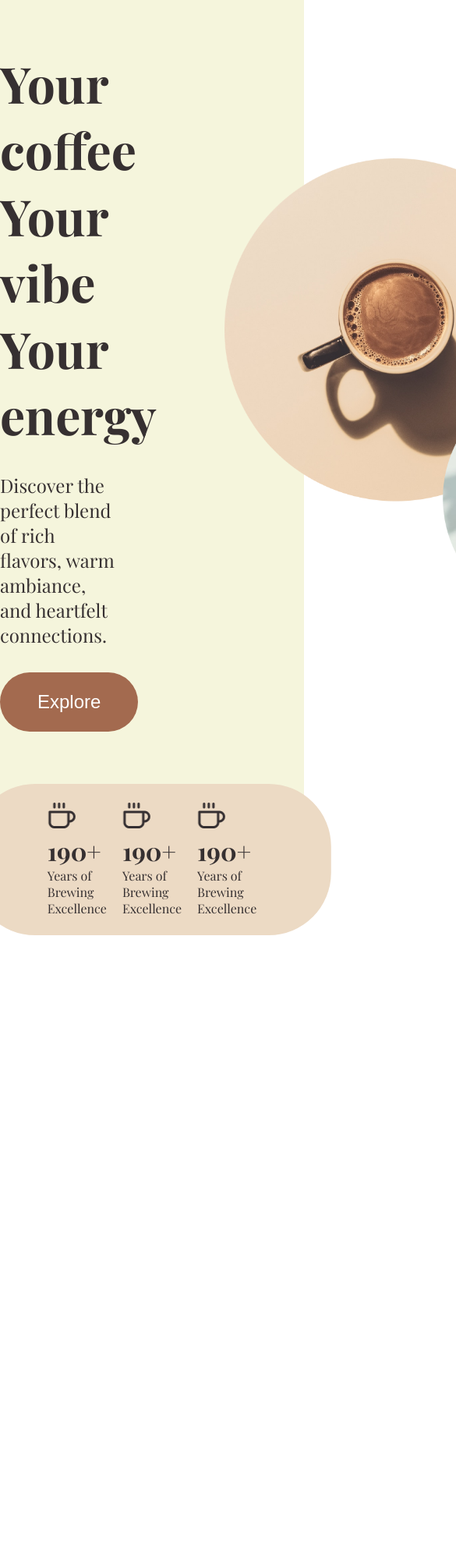
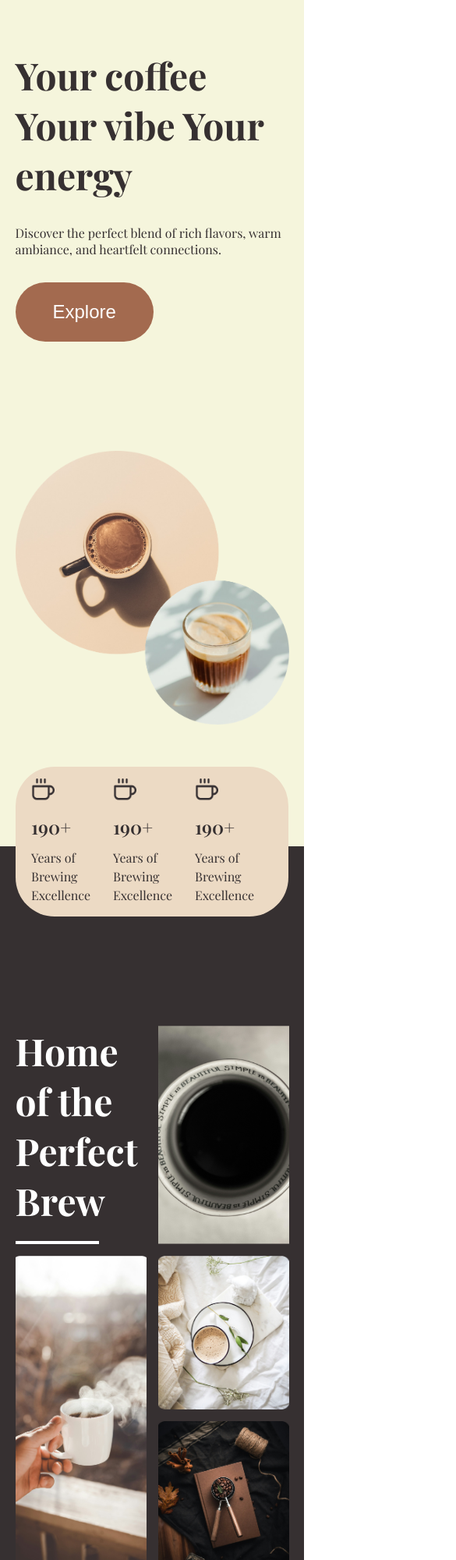
Before and after one commit to Iftekhar-Anamul/Coffe-Shop, a plain HTML site: page index.html in a window 390 px wide. Shown: the top 2000 px of the page at 78% size, 585 px wide, since content can reach past the window. Before the commit the page ends 1199 px from the top, so only its background shows below. Drawn offline with nearby package versions, Linux system fonts and the light colour scheme; a web font is replaced by a local one.

Commit message:
gallery section added and maked it totally responsive

```diff
--- /dev/null
+++ b/css/media.css
@@ -0,0 +1,119 @@
+/*  X-Small devices (portrait phones, less than 576px) */
+@media only screen and (min-width: 0px) and (max-width: 574.98px) {
+  .container {
+    max-width: 90%;
+  }
+  .hero-section {
+    flex-direction: column;
+  }
+  .hero-content {
+    max-width: 100%;
+  }
+  .hero-content h1 {
+    font-size: var(--heading-2);
+  }
+  .hero-content .hero-p {
+    font-size: var(--primary-body);
+  }
+  .hero-img {
+    width: 100%;
+  }
+  .achievements {
+    width: 350px;
+    gap: 5px;
+    padding: 15px 20px;
+    bottom: -90px;
+    border-radius: 50px;
+  }
+  .achievements h3 {
+    font-size: var(--sub-body);
+  }
+  .achievements > p {
+    font-size: var(--primary-body);
+  }
+  .image-gallery-section {
+    grid-template-columns: repeat(2, 1fr);
+  }
+}
+
+/* Small devices (landscape phones, less than 768px) */
+@media only screen and (min-width: 575px) and (max-width: 767.98px) {
+  .container {
+    max-width: 90%;
+  }
+  .hero-section {
+    flex-direction: column;
+  }
+  .hero-content {
+    max-width: 100%;
+  }
+  .hero-img {
+    width: 100%;
+  }
+  .achievements {
+    width: 480px;
+    gap: 10px;
+    padding: 25px 40px;
+    bottom: -90px;
+  }
+  .image-gallery-section {
+    grid-template-columns: repeat(2, 1fr);
+  }
+}
+
+/* Medium devices (tablets, less than 992px) */
+@media only screen and (min-width: 768px) and (max-width: 990.98px) {
+  .container {
+    max-width: 85%;
+  }
+  .hero-section {
+    flex-direction: column;
+  }
+  .hero-content {
+    max-width: 100%;
+  }
+  .hero-img {
+    width: 100%;
+  }
+  .achievements {
+    /* width: 300px; */
+    bottom: -6%;
+  }
+}
+
+/* Large devices (desktops, less than 1200px) */
+@media only screen and (min-width: 991px) and (max-width: 1198.98px) {
+  .container {
+    max-width: 80%;
+  }
+  .hero-section {
+    gap: 50px;
+  }
+  /* .hero-content {
+    width: 50%;
+  }
+  .hero-img {
+    width: 50%;
+  } */
+  .hero-coffee-img {
+    width: 570px;
+  }
+}
+
+/* X-Large devices (large desktops, less than 1400px) */
+@media only screen and (min-width: 1199px) and (max-width: 1399.98px) {
+  .hero-section {
+    gap: 100px;
+  }
+  .hero-coffee-img {
+    width: 100%;
+  }
+  .hero-coffee-img > img {
+    width: 100%;
+  }
+}
+/* @media only screen and (min-width: 1400px) and (max-width: 2000px) {
+    .hero-content {
+      width: 28%;
+    }
+  } */
--- a/css/style.css
+++ b/css/style.css
@@ -21,7 +21,7 @@ body {
   font-family: "Playfair Display", serif;
 }
 .container {
-  max-width: 1200px;
+  max-width: 80%;
   margin: 0 auto;
 }
 h1 {
@@ -56,7 +56,7 @@ h3 {
   justify-content: space-between;
 }
 .hero-content {
-  max-width: 38%;
+  max-width: 40%;
   display: flex;
   flex-direction: column;
   gap: 32px;
@@ -79,18 +79,21 @@ h3 {
   background-color: var(--black);
 }
 .hero-img {
-  width: 62%;
+  width: 60%;
 }
-.hero-img img {
-  width: 592px;
+/* .hero-coffee-img {
+  width: 600px;
+} */
+.hero-coffee-img > img {
+  width: 100%;
+  height: 100%;
 }
-
-.Achievements {
-  max-width: 700px;
+.achievements {
+  width: 600px;
   background-color: #ecdac4;
   display: flex;
   align-items: center;
-  gap: 20px;
+  gap: 40px;
   justify-content: space-between;
   padding: 24px 96px;
   border-radius: 80px;
@@ -100,5 +103,62 @@ h3 {
   transform: translateX(-50%);
   /* display: none; */
 }
+.achievement {
+  display: flex;
+  flex-direction: column;
+  gap: 4px;
+}
+.achievement img {
+  width: 30px;
+  height: 30px;
+}
+.achievement > h3 {
+  font-weight: 600;
+  line-height: 48px;
+}
+.achievement > p {
+  line-height: 24px;
+}
 
 /* hero section ends here */
+
+/* image gallery section start here */
+.gallery-container {
+  width: 90%;
+  margin: 0 auto;
+}
+#gallery {
+  background-color: var(--black);
+  padding: 230px 0 105px 0;
+}
+
+.image-gallery-section {
+  display: grid;
+  grid-template-columns: repeat(5, 1fr);
+  gap: 15px;
+  grid-auto-flow: dense;
+}
+/* .gallery {
+  width: 100%;
+} */
+.gallery > img {
+  width: 100%;
+  height: 100%;
+  object-fit: cover;
+}
+.vertical {
+  grid-row: span 2;
+}
+.gallery-text-1 {
+  width: 80%;
+  align-content: center;
+}
+.gallery-text-2 {
+  width: 80%;
+}
+.gallery > span {
+  border: 2px solid var(--white);
+  display: flex;
+  margin-top: 20px;
+  width: 80%;
+}
--- a/index.html
+++ b/index.html
@@ -5,6 +5,7 @@
     <meta name="viewport" content="width=device-width, initial-scale=1.0" />
     <title>ICU Assignment</title>
     <link rel="stylesheet" href="css/style.css" />
+    <link rel="stylesheet" href="css/media.css" />
   </head>
   <body>
     <main>
@@ -20,33 +21,88 @@
               <button class="btn">Explore</button>
             </div>
             <div class="hero-img">
-              <img src="assets/images/Hero-images.png" alt="" />
+              <div class="hero-coffee-img">
+                <img src="assets/images/Hero-images.png" alt="" />
+              </div>
             </div>
           </div>
         </div>
         <!-- Achievements -->
-        <div class="Achievements">
+        <div class="achievements">
           <!-- single achievement 1 -->
           <div class="achievement">
-            <img src="assets/images/coffee-icon.png" alt="" />
+            <div class="ach-img">
+              <img src="assets/images/coffee-icon.png" alt="" />
+            </div>
             <h3>190+</h3>
             <p>Years of Brewing Excellence</p>
           </div>
           <!-- single achievement 2 -->
           <div class="achievement">
-            <img src="assets/images/coffee-icon.png" alt="" />
+            <div class="ach-img">
+              <img src="assets/images/coffee-icon.png" alt="" />
+            </div>
             <h3>190+</h3>
             <p>Years of Brewing Excellence</p>
           </div>
           <!-- single achievement 3 -->
           <div class="achievement">
-            <img src="assets/images/coffee-icon.png" alt="" />
+            <div class="ach-img">
+              <img src="assets/images/coffee-icon.png" alt="" />
+            </div>
             <h3>190+</h3>
             <p>Years of Brewing Excellence</p>
           </div>
         </div>
       </section>
       <!-- hero sectin ends here -->
+
+      <!-- image-gallery-section start hero-section -->
+      <section id="gallery">
+        <div class="gallery-container">
+          <!-- section -->
+          <div class="image-gallery-section">
+            <!-- 1 -->
+            <div class="gallery gallery-text-1">
+              <h2>Home of the Perfect Brew</h2>
+              <span></span>
+            </div>
+            <!-- 2  -->
+            <div class="gallery gallery-1">
+              <img src="assets/images/gallery-img/gallery-img-1.png" alt="" />
+            </div>
+            <!-- 3 -->
+            <div class="gallery gallery-2 vertical">
+              <img src="assets/images/gallery-img/gallery-img-2.png" />
+            </div>
+            <!-- 4 -->
+            <div class="gallery gallery-3">
+              <img src="assets/images/gallery-img/gallery-img-3.png" />
+            </div>
+            <!-- 5 -->
+            <div class="gallery gallery-4">
+              <img src="assets/images/gallery-img/gallery-img-4.png" />
+            </div>
+            <!-- 6 -->
+            <div class="gallery gallery-5">
+              <img src="assets/images/gallery-img/gallery-img-5.png" />
+            </div>
+            <!-- 7 -->
+            <div class="gallery gallery-6">
+              <img src="assets/images/gallery-img/gallery-img-6.png" />
+            </div>
+            <!-- 8 -->
+            <div class="gallery gallery-7">
+              <img src="assets/images/gallery-img/gallery-img-7.png" />
+            </div>
+            <!-- 9 -->
+            <div class="gallery gallery-text-2">
+              <h2>Sip, Relax, Repeat.</h2>
+              <span></span>
+            </div>
+          </div>
+        </div>
+      </section>
     </main>
   </body>
 </html>
```
Also changed, not shown: assets/images/gallery-img/gallery-img-1.png (added), assets/images/gallery-img/gallery-img-2.png (added), assets/images/gallery-img/gallery-img-3.png (added), assets/images/gallery-img/gallery-img-4.png (added), assets/images/gallery-img/gallery-img-5.png (added), assets/images/gallery-img/gallery-img-6.png (added), assets/images/gallery-img/gallery-img-7.png (added).
